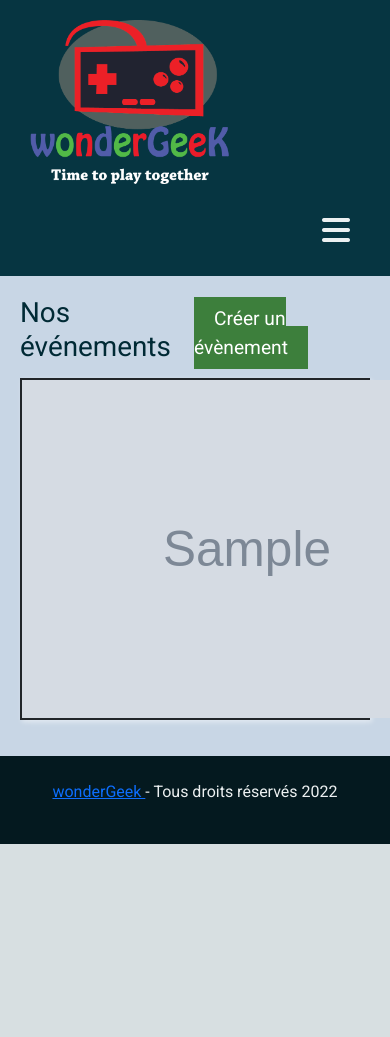
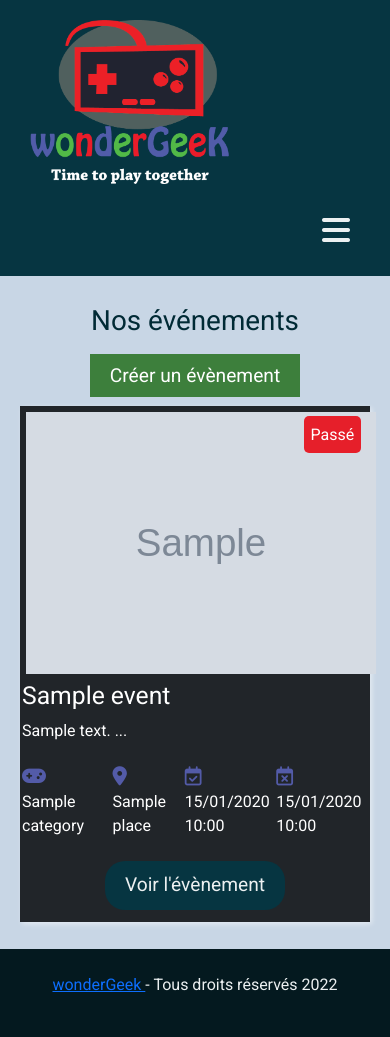
Before and after one commit to audrey-ebrotie/wonderGeek, a Symfony app: template templates/event/list.html.twig in a window 390 px wide; the page is wider, and only the part inside the window is pictured. Before the commit the page ends 844 px from the top of that part, so only its background shows below. Run offline with Twig, Linux system fonts and the light colour scheme; the template is opened without the code that fills it: most values are stand-ins (such as "Sample title", 1, 10 or a date in 2020); grey boxes marked "Sample" are stand-in pictures; some libraries are stand-ins or nearby versions.

Commit message:
responsiv v2

```diff
--- a/public/css/event/list.css
+++ b/public/css/event/list.css
@@ -64,8 +64,8 @@ h1 {
 }
 
 .events .event img {
-  width: 450px;
-  height: 100%;
+  width: 350px;
+  height: auto;
   object-fit: cover;
 }
 
@@ -111,3 +111,14 @@ h1 {
   transform: scale(1.2);
   color: white;
 }
+
+@media (max-width:720px) {
+  .event{
+    display: flex;
+    flex-direction: column;
+  }
+  .main-header{
+    display: flex;
+    flex-direction: column;
+  }
+}
--- a/templates/event/list.html.twig
+++ b/templates/event/list.html.twig
@@ -9,9 +9,9 @@
 {% block body %}
 
 <div class="main-header">
-    <h1>Nos événements</h1>
+    <h1 class="py-2">Nos événements</h1>
 
-    <div class="create-event__button">
+    <div class="create-event__button my-2">
         <a href="{{ path('event_new') }}" class="button">Créer un évènement</a>
     </div>
 </div>
@@ -20,7 +20,7 @@
     <div class="events">
         {% for event in events %}
             <article class="event">
-                <div class="event-picture">
+                <div class="event-picture text-center p-1">
                     {% if event.endAt < date() %}
                         {% set statusText = 'Passé' %}
                         {% set statusColor = 'red' %}
```
